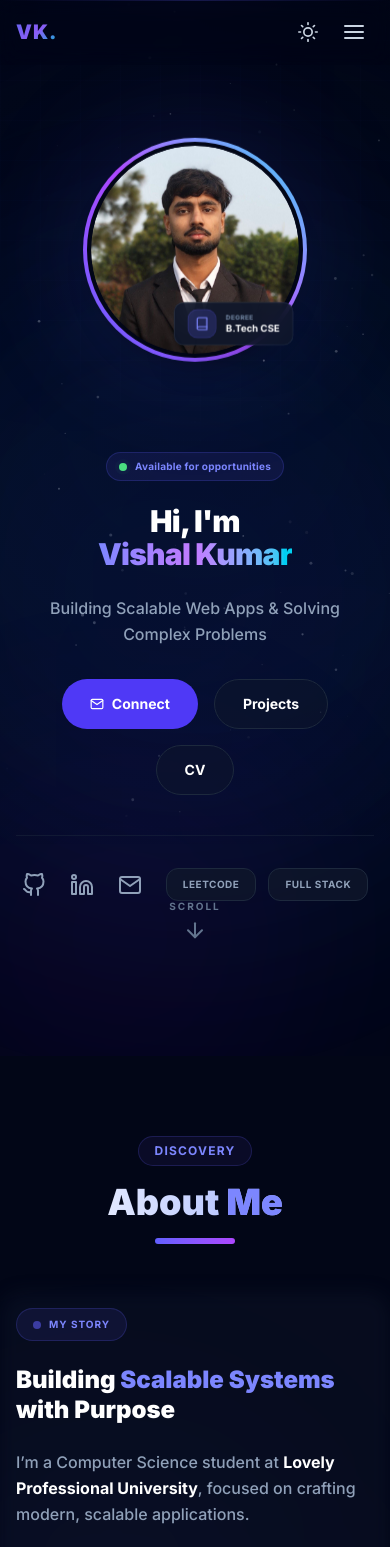
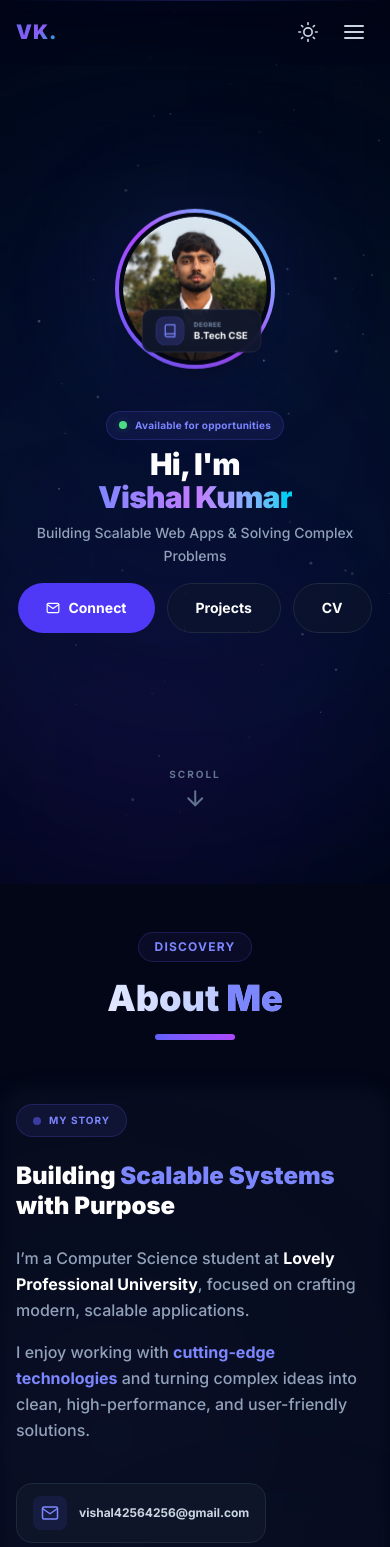
Before and after one commit to Vishal4256/portfolio-vishal, a React (Vite) app: page / in a window 390 px wide. Shown: the top 1547 px of the page. Built offline with nearby package versions, Linux system fonts and the light colour scheme.

Commit message:
update UI

```diff
--- a/src/index.css
+++ b/src/index.css
@@ -267,7 +267,13 @@
 
 /* Section padding */
 section {
-  padding: 5rem 0;
+  padding: 3rem 0;
+}
+
+@media (min-width: 1024px) {
+  section {
+    padding: 5rem 0;
+  }
 }
 
 /* Floating animation */
--- a/src/sections/About.jsx
+++ b/src/sections/About.jsx
@@ -56,7 +56,7 @@ export default function About() {
   }, []);
 
   return (
-    <section id="about" ref={sectionRef} className="relative py-20 sm:py-24 overflow-hidden bg-white dark:bg-[#020617] mt-0">
+    <section id="about" ref={sectionRef} className="relative pt-0 pb-20 sm:py-24 overflow-hidden bg-white dark:bg-[#020617] mt-0">
       {/* Background Decorative Elements */}
       <div className="absolute top-1/4 -left-20 w-96 h-96 bg-indigo-500/10 dark:bg-indigo-500/5 blur-[100px] rounded-full pointer-events-none" />
       <div className="absolute bottom-1/4 -right-20 w-96 h-96 bg-purple-500/10 dark:bg-purple-500/5 blur-[100px] rounded-full pointer-events-none" />
--- a/src/sections/Hero.jsx
+++ b/src/sections/Hero.jsx
@@ -1,6 +1,6 @@
 import { useEffect, useRef } from 'react';
 import { gsap } from 'gsap';
-import { FiGithub, FiLinkedin, FiMail, FiArrowDown, FiMapPin, FiBook } from 'react-icons/fi';
+import { FiMail, FiArrowDown, FiBook } from 'react-icons/fi';
 import { personalInfo } from '../data/portfolioData';
 
 export default function Hero() {
@@ -33,7 +33,7 @@ export default function Hero() {
   };
 
   return (
-    <section id="hero" className="relative min-h-[70vh] flex items-center justify-center overflow-hidden pt-2">
+    <section id="hero" className="relative min-h-[100dvh] lg:min-h-[70vh] flex items-center justify-center overflow-hidden pt-2">
       {/* Animated background blobs - Enhanced for Image 1 look */}
       <div className="absolute inset-0 overflow-hidden pointer-events-none">
         {/* Large Primary Orb (Right) */}
@@ -47,12 +47,12 @@ export default function Hero() {
         <div className="absolute inset-0 bg-[linear-gradient(rgba(99,102,241,0.03)_1px,transparent_1px),linear-gradient(90deg,rgba(99,102,241,0.03)_1px,transparent_1px)] bg-[size:40px_40px] [mask-image:radial-gradient(ellipse_80%_50%_at_50%_0%,#000_70%,transparent_100%)] dark:opacity-40" />
       </div>
 
-      <div ref={containerRef} className="relative z-10 max-w-7xl mx-auto px-4 sm:px-6 lg:px-8 pt-5 sm:pt-8 pb-6 sm:pb-10 lg:py-8">
-        <div className="flex flex-col-reverse lg:flex-row items-center justify-between gap-12 lg:gap-24">
+      <div ref={containerRef} className="relative z-10 w-full max-w-7xl mx-auto px-4 sm:px-6 lg:px-8 pt-2 sm:pt-8 pb-16 sm:pb-10 lg:py-8">
+        <div className="flex flex-col-reverse lg:flex-row items-center justify-between gap-6 lg:gap-24">
 
           {/* Left Content */}
-          <div ref={leftContentRef} className="flex-1 text-center lg:text-left pt-10 lg:pt-0">
-            <div className="inline-flex items-center gap-2 bg-indigo-500/10 border border-indigo-500/20 text-indigo-600 dark:text-indigo-400 text-[10px] sm:text-xs font-bold px-3 py-1.5 rounded-full mb-6 lg:mb-8 tracking-wide">
+          <div ref={leftContentRef} className="flex-1 text-center lg:text-left pt-4 lg:pt-0">
+            <div className="inline-flex items-center gap-2 bg-indigo-500/10 border border-indigo-500/20 text-indigo-600 dark:text-indigo-400 text-[10px] sm:text-xs font-bold px-3 py-1.5 rounded-full mb-2 lg:mb-8 tracking-wide">
               <div className="status-pulse">
                 <span className="status-pulse-ping"></span>
                 <span className="status-pulse-inner"></span>
@@ -60,7 +60,7 @@ export default function Hero() {
               Available for opportunities
             </div>
 
-            <h1 className="text-3xl sm:text-5xl md:text-6xl lg:text-8xl font-black leading-[1.1] mb-6 lg:mb-8 tracking-tight">
+            <h1 className="text-3xl sm:text-5xl md:text-6xl lg:text-8xl font-black leading-[1.1] mb-2 lg:mb-8 tracking-tight">
               <span className="text-gray-900 dark:text-white">Hi, I'm</span>
               <br />
               <span className="bg-gradient-to-r from-indigo-500 via-purple-500 to-cyan-500 dark:from-indigo-400 dark:via-purple-400 dark:to-cyan-400 bg-clip-text text-transparent">
@@ -68,11 +68,11 @@ export default function Hero() {
               </span>
             </h1>
 
-            <p className="text-base sm:text-lg lg:text-xl text-gray-600 dark:text-slate-400 font-medium mb-8 lg:mb-10 max-w-2xl mx-auto lg:mx-0 leading-relaxed px-2 sm:px-0">
+            <p className="text-sm sm:text-lg lg:text-xl text-gray-600 dark:text-slate-400 font-medium mb-4 lg:mb-10 max-w-2xl mx-auto lg:mx-0 leading-relaxed px-2 sm:px-0">
               Building Scalable Web Apps & Solving Complex Problems
             </p>
 
-            <div className="flex flex-wrap gap-4 justify-center lg:justify-start mb-10 lg:mb-12">
+            <div className="flex flex-wrap gap-3 justify-center lg:justify-start mb-6 lg:mb-12">
               <a href="#contact" className="px-7 sm:px-8 py-3.5 sm:py-4 rounded-full bg-indigo-600 hover:bg-indigo-500 text-white font-bold flex items-center gap-2 transition-all hover:scale-105 hover:shadow-[0_0_30px_rgba(79,70,229,0.4)] text-sm sm:text-base">
                 <FiMail /> Connect
               </a>
@@ -84,28 +84,6 @@ export default function Hero() {
               </a>
             </div>
 
-            {/* Socials and Badges */}
-            <div className="flex flex-wrap items-center justify-center lg:justify-start gap-6 sm:gap-10 pt-8 border-t border-gray-200 dark:border-slate-800/50">
-              <div className="flex items-center gap-6 text-gray-400 dark:text-slate-400">
-                <a href={personalInfo.github} target="_blank" rel="noopener noreferrer" className="hover:text-indigo-600 dark:hover:text-white transition-colors">
-                  <FiGithub size={24} />
-                </a>
-                <a href={personalInfo.linkedin} target="_blank" rel="noopener noreferrer" className="hover:text-indigo-600 dark:hover:text-white transition-colors">
-                  <FiLinkedin size={24} />
-                </a>
-                <a href={`mailto:${personalInfo.email}`} className="hover:text-indigo-600 dark:hover:text-white transition-colors">
-                  <FiMail size={24} />
-                </a>
-              </div>
-              <div className="flex gap-3 sm:gap-4">
-                <span className="px-4 py-2 rounded-xl bg-gray-100 dark:bg-slate-900/80 border border-gray-200 dark:border-slate-800 text-gray-600 dark:text-slate-400 text-[10px] sm:text-xs font-bold uppercase tracking-wider">
-                  LeetCode
-                </span>
-                <span className="px-4 py-2 rounded-xl bg-gray-100 dark:bg-slate-900/80 border border-gray-200 dark:border-slate-800 text-gray-600 dark:text-slate-400 text-[10px] sm:text-xs font-bold uppercase tracking-wider">
-                  Full Stack
-                </span>
-              </div>
-            </div>
           </div>
 
           {/* Right Content: Avatar */}
@@ -113,7 +91,7 @@ export default function Hero() {
             {/* Background Glow */}
             <div className="absolute inset-[-10%] bg-indigo-500/20 dark:bg-indigo-500/10 blur-[50px] rounded-full sm:hidden group-hover:opacity-100 transition-opacity" />
 
-            <div className="relative w-56 h-56 sm:w-64 md:w-80 lg:w-[450px] lg:h-[450px]">
+            <div className="relative w-40 h-40 sm:w-64 md:w-80 lg:w-[450px] lg:h-[450px]">
               {/* Glowing ring */}
               <div className="absolute inset-0 rounded-full bg-gradient-to-tr from-indigo-500/50 via-purple-500/50 to-cyan-500/50 dark:from-indigo-500 dark:via-purple-500 dark:to-cyan-400 p-1 animate-float shadow-xl" style={{ animationDelay: '1.5s' }}>
                 <div className="w-full h-full rounded-full bg-white dark:bg-[#020617] flex items-center justify-center overflow-hidden border-[4px] sm:border-[6px] border-white dark:border-[#020617]">
@@ -140,17 +118,18 @@ export default function Hero() {
           </div>
         </div>
 
-        {/* Scroll Indicator */}
-        <div ref={scrollRef} className="flex justify-center mt-2">
+      </div>
+
+      {/* Scroll Indicator - Pinned to Section Bottom */}
+      <div ref={scrollRef} className="absolute bottom-16 left-1/2 -translate-x-1/2 flex justify-center lg:relative lg:bottom-auto lg:left-auto lg:translate-x-0 mt-8 sm:mt-12 z-20">
         <button
           onClick={scrollToAbout}
           className="text-gray-400 dark:text-slate-500 hover:text-indigo-600 dark:hover:text-indigo-400 transition-all animate-bounce flex flex-col items-center gap-1 group"
           aria-label="Scroll down"
         >
-            <span className="text-[10px] font-bold uppercase tracking-[0.2em] group-hover:text-indigo-600 dark:group-hover:text-indigo-400">Scroll</span>
+          <span className="text-[10px] font-bold uppercase tracking-[0.2em] group-hover:text-indigo-600 dark:hover:text-indigo-400">Scroll</span>
           <FiArrowDown size={24} />
         </button>
-        </div>
       </div>
     </section>
   );
```
Lines whose indentation alone changed are shown as unchanged.
